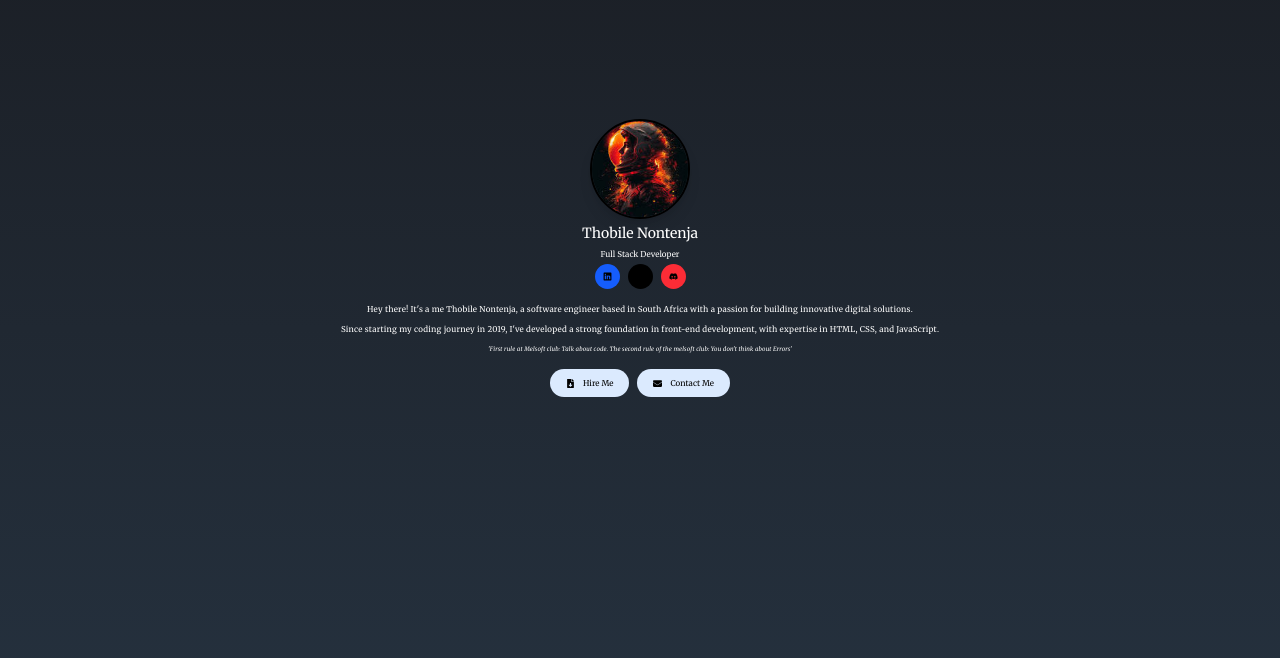
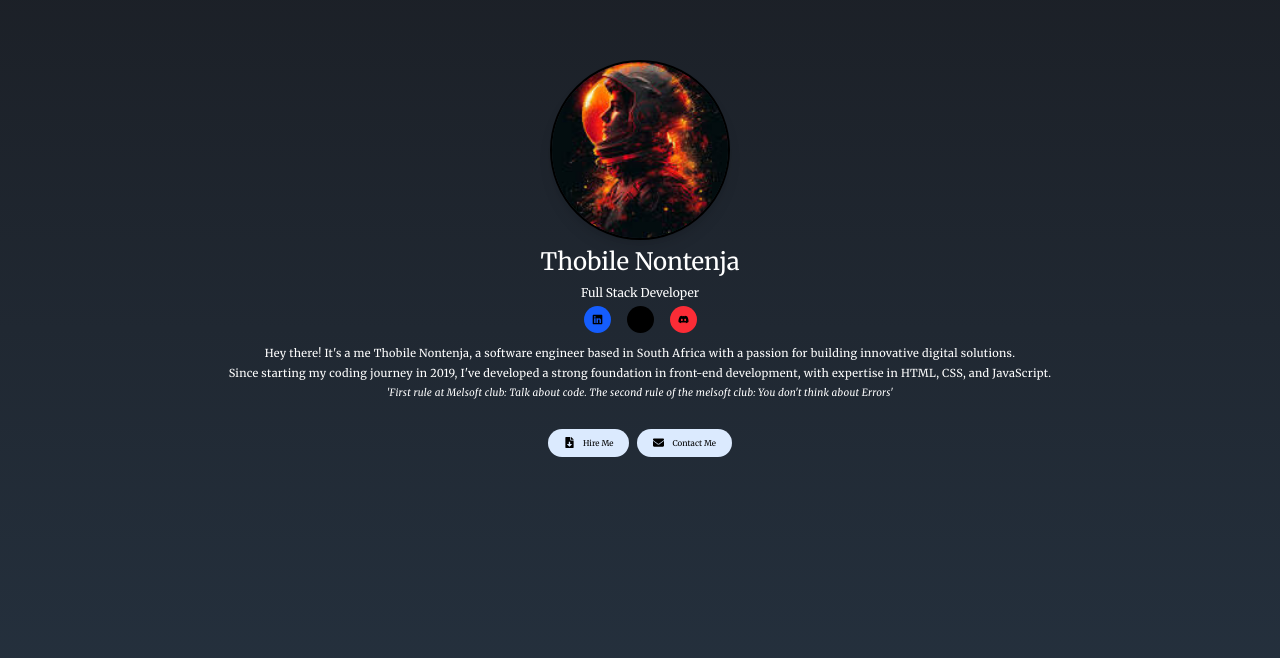
Before and after one commit to Supa-Thobile2/portfolio-melsoft2, a React (Vite) app: page / in a window 1280 px wide. Shown: the part 142-800 px from the top of the page. Built offline with nearby package versions, Linux system fonts and the light colour scheme; a web font is replaced by a local one.

Commit message:
updated hero

```diff
--- a/src/components/hero/Hero.jsx
+++ b/src/components/hero/Hero.jsx
@@ -14,29 +14,29 @@ function Hero() {
 
         <div className=' flex items-center justify-center flex-col mx-auto w-100vw h-[100vh] text-center '>
 
-                        <img src={Image}  alt='astranaut image' className='w-25 rounded-full border-2 shadow-lg mx-auto  md:mx-auto' />
+                        <img src={Image}  alt='astranaut image' className='w-45 rounded-full border-2 shadow-lg mx-auto  md:mx-auto' />
 
 
 
-                        <h1 className='text-[14px] text-white my-1'>Thobile Nontenja</h1>
-                        <span className='text-white pb-1 text-[8px] '>Full Stack Developer</span>
+                        <h1 className='text-[24px] text-white my-1'>Thobile Nontenja</h1>
+                        <span className='text-white pb-1 text-[12px] '>Full Stack Developer</span>
 
-                  <div className='flex items-center justify-between gap-2'>
-                    <button className='py-2 px-2  bg-blue-600 rounded-full hover:translate-y-[10px] hover:shadow-md transition duration-300'><FaLinkedin size={9}/></button>
-                    <button className='py-2 px-2 bg-black rounded-full hover:translate-y-[10px] hover:shadow-md transition duration-300'><FaGithub size={9}/></button>
-                    <button className='py-2 px-2 bg-red-500 rounded-full hover:translate-y-[10px] hover:shadow-md transition duration-300'><FaDiscord size={9}/></button>
+                  <div className='flex items-center justify-between gap-4'>
+                    <button className='py-2 px-2  bg-blue-600 rounded-full hover:translate-y-[10px] hover:shadow-md transition duration-300'><FaLinkedin size={11}/></button>
+                    <button className='py-2 px-2 bg-black rounded-full hover:translate-y-[10px] hover:shadow-md transition duration-300'><FaGithub size={11}/></button>
+                    <button className='py-2 px-2 bg-red-500 rounded-full hover:translate-y-[10px] hover:shadow-md transition duration-300'><FaDiscord size={11}/></button>
 
                   </div>
                   <div className='w-full  flex items-center justify-center flex-col px-4 py-2 mx-10 my-1'>
-                    <p className='text-[8px] pb-1 tracking-wide leading-4 text-white  md:text-center '>Hey there! It's a me Thobile Nontenja, a software engineer based in South Africa with a passion for building innovative digital solutions.
+                    <p className='text-[11px] pb-1 tracking-wide leading-4 text-white  md:text-center '>Hey there! It's a me Thobile Nontenja, a software engineer based in South Africa with a passion for building innovative digital solutions.
                        </p>
-                    <p className='text-[8px] pb-1 text-white tracking-wide leading-4 '>Since starting my coding journey in 2019, I've developed a strong foundation in front-end development, with expertise in HTML, CSS, and JavaScript.</p>
-                    <span className='text-[6px] leading-4 tracking-wide text-white italic bold'>'First rule at Melsoft club: Talk about code. The second rule of the melsoft club: You don't think about Errors'</span>
+                    <p className='text-[11px] pb-1 text-white tracking-wide leading-4 '>Since starting my coding journey in 2019, I've developed a strong foundation in front-end development, with expertise in HTML, CSS, and JavaScript.</p>
+                    <span className='text-[10px] leading-4 tracking-wide text-white italic bold'>'First rule at Melsoft club: Talk about code. The second rule of the melsoft club: You don't think about Errors'</span>
                   </div>
 
-                  <div className='flex  justify-evenly gap-2 items-end'>
-                    <button className='flex justify-evenly items-center gap-2 text-[8px] py-2 px-4 bg-blue-100 rounded-2xl hover:translate-y-[10px] hover:shadow-md transition duration-300'><FaFileDownload size={9}/>Hire Me</button>
-                    <button className='flex justify-evenly items-center gap-2 text-[8px]  py-2 px-4 bg-blue-100 rounded-2xl hover:translate-y-[10px] hover:shadow-md transition duration-300'><FaEnvelope size={9}/>Contact Me</button>
+                  <div className='flex  justify-evenly gap-2 items-center mt-4'>
+                    <button className='flex justify-evenly items-center gap-2 text-[8px] py-2 px-4 bg-blue-100 rounded-2xl hover:translate-y-[10px] hover:shadow-md transition duration-300'><FaFileDownload size={11}/>Hire Me</button>
+                    <button className='flex justify-evenly items-center gap-2 text-[8px]  py-2 px-4 bg-blue-100 rounded-2xl hover:translate-y-[10px] hover:shadow-md transition duration-300'><FaEnvelope size={11}/>Contact Me</button>
 
                   </div>
 
```
